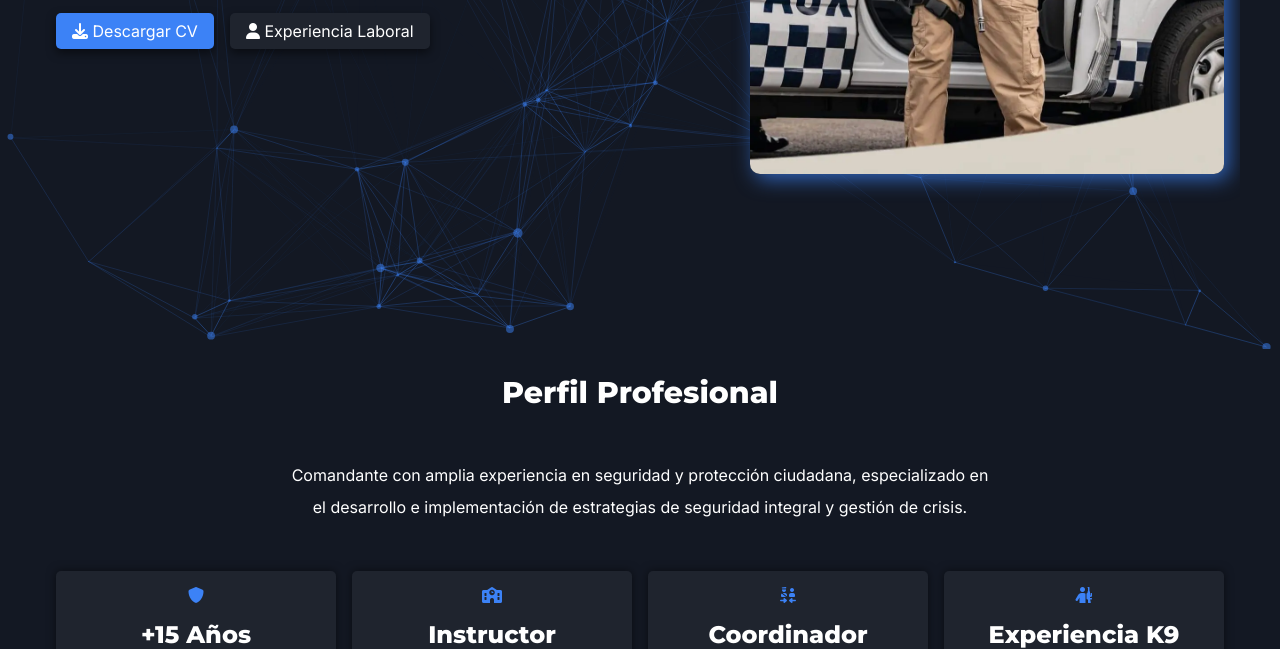
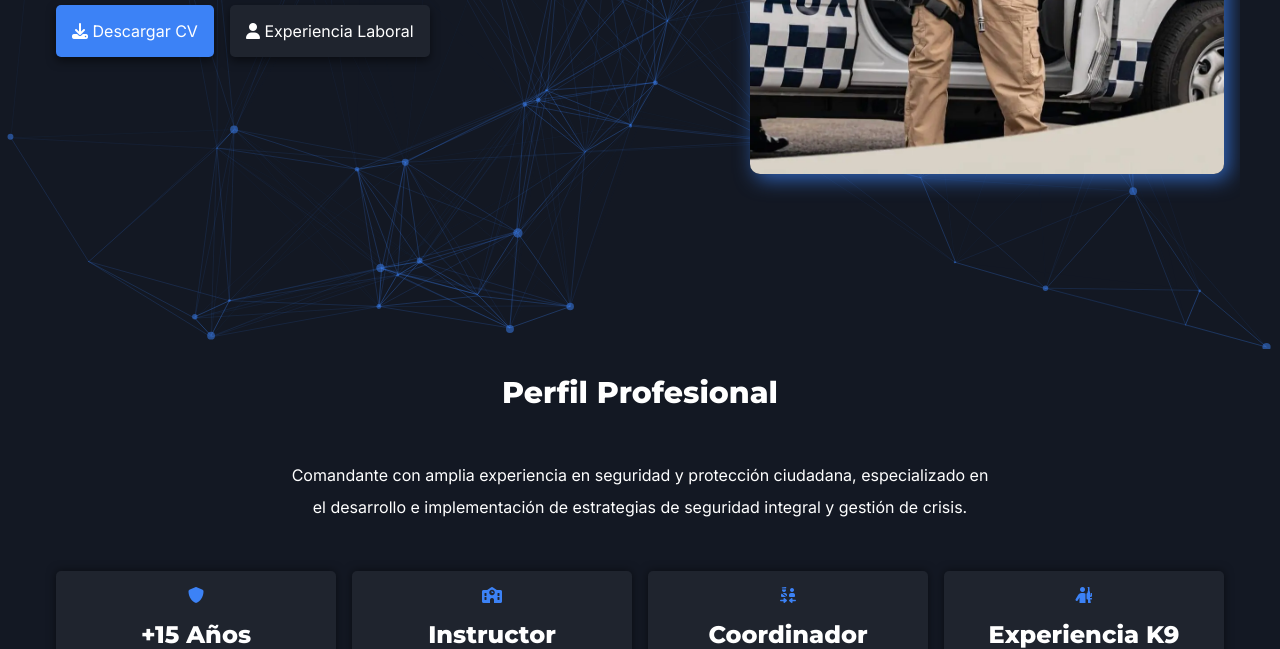
Before and after one commit to Axel-Meyrek/PORTAFOLIO-MARCO-ANTONIO-BAEZ, a website: page index.html in a window 1280 px wide. Shown: the part 451-1100 px from the top of the page. Drawn offline with nearby package versions, Linux system fonts and the light colour scheme.

Commit message:
Change padding in the buttons

```diff
--- a/css/index.css
+++ b/css/index.css
@@ -173,7 +173,7 @@ section {
 
 .home_button {
     text-align: center;
-    padding: .5em 1em;
+    padding: 1em;
     background-color: var(--colorEnfasis);
     border-radius: var(--borderRadiusSmall);
     box-shadow: var(--shadowButton);
```
